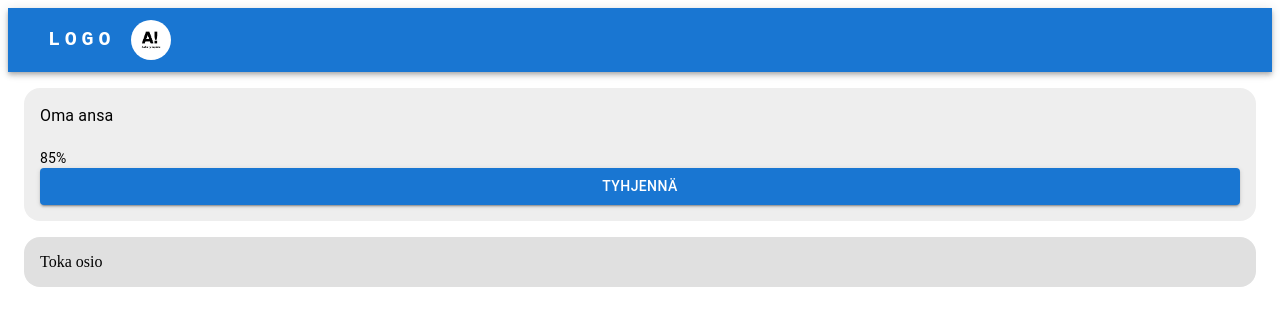
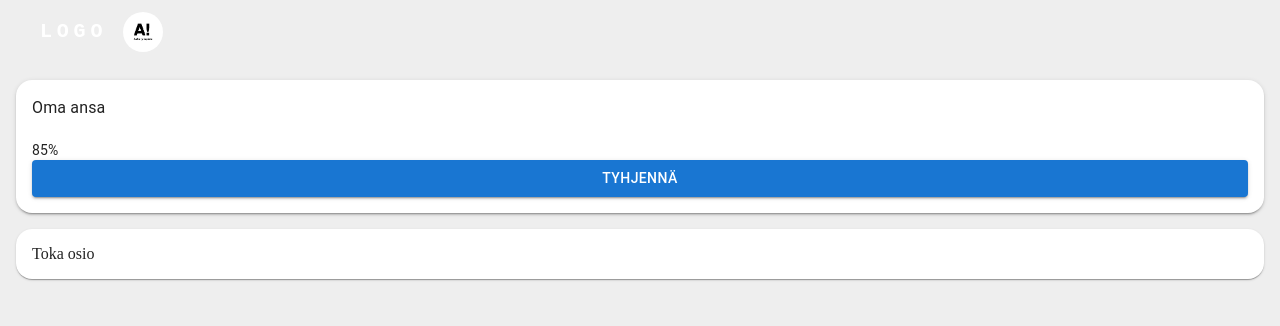
Before and after one commit to anttitulenheimo/prototypeApp, a React (Vite) app: page / in a window 1280 px wide. Shown: the top 326 px of the page. Built offline with nearby package versions, Linux system fonts and the light colour scheme; some icons are missing.

Commit message:
Modify UI

```diff
--- a/src/App.jsx
+++ b/src/App.jsx
@@ -7,6 +7,9 @@ import Stack from '@mui/material/Stack'
 import ResponsiveAppBar from "./components/ResponsiveAppBar.jsx"
 import Battery from "./components/Battery.jsx"
 import CircularProgressWithLabel from "./components/CircularProgressWithLabel.jsx"
+import Paper from '@mui/material/Paper';
+import './app.css';
+
 
 function App() {
   const DURATION = 5
@@ -63,12 +66,14 @@ function App() {
         <ResponsiveAppBar />
 
         <Box sx={{ overflowY: 'auto', p: 2 }}>
-        <Box
+
+          <Paper
+            elevation={2}
             sx={{
-            backgroundColor: 'grey.200',
               borderRadius: 4,
               p: 2,
-            mb: 2
+              mb: 2,
+              bgcolor: 'white'
             }}
           >
             <Typography>{name}</Typography>
@@ -82,7 +87,6 @@ function App() {
             >
               Tyhjennä
             </Button>
-
 
             {isEmptying && (
               <Stack sx={{ width: '100%', mt: 2 }} spacing={2}>
@@ -107,20 +111,22 @@ function App() {
                 </Alert>
               </Stack>
             )}
-        </Box>
+          </Paper>
 
-        <Box
+          <Paper
+            elevation={1}
             sx={{
-            backgroundColor: 'grey.300',
               borderRadius: 4,
-            p: 2
+              p: 2,
+              bgcolor: 'white'
             }}
           >
             Toka osio
-        </Box>
+          </Paper>
         </Box>
       </>
     )
+
 }
 
 export default App
--- a/src/app.css
+++ b/src/app.css
@@ -1,3 +1,5 @@
 body {
+  background-color: #eeeeee;
+  margin: 0;
   overflow: hidden
 }
--- a/src/components/ResponsiveAppBar.jsx
+++ b/src/components/ResponsiveAppBar.jsx
@@ -28,7 +28,7 @@ function ResponsiveAppBar() {
   };
 
   return (
-    <AppBar position="static">
+    <AppBar position="static" elevation={0} sx={{ bgcolor: 'grey.200' }}>
       <Container maxWidth="xl">
         <Toolbar disableGutters>
           <AdbIcon sx={{ display: { xs: 'none', md: 'flex' }, mr: 1 }} />
@@ -61,7 +61,7 @@ function ResponsiveAppBar() {
               fontFamily: 'monospace',
               fontWeight: 700,
               letterSpacing: '.3rem',
-              color: 'inherit',
+              color: 'black',
               textDecoration: 'none',
             }}
           >
```
Lines whose indentation alone changed are shown as unchanged.
